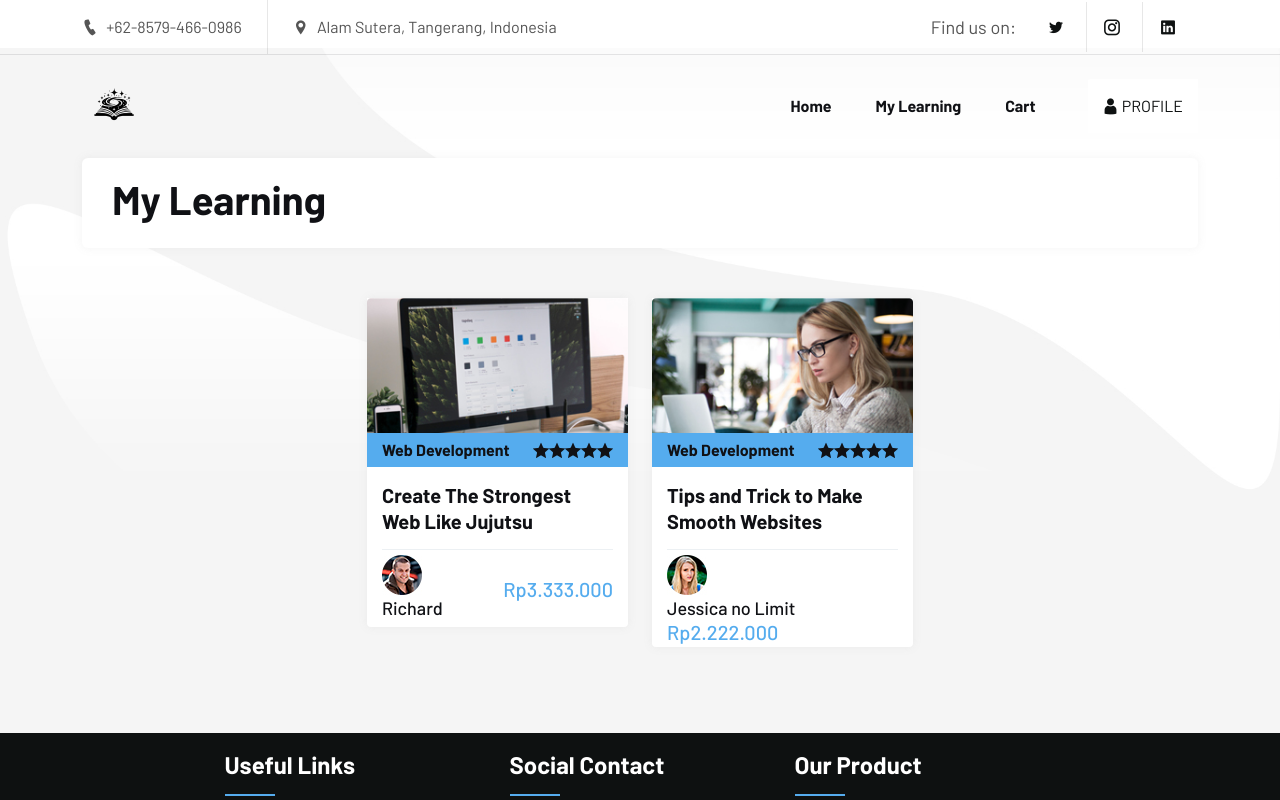
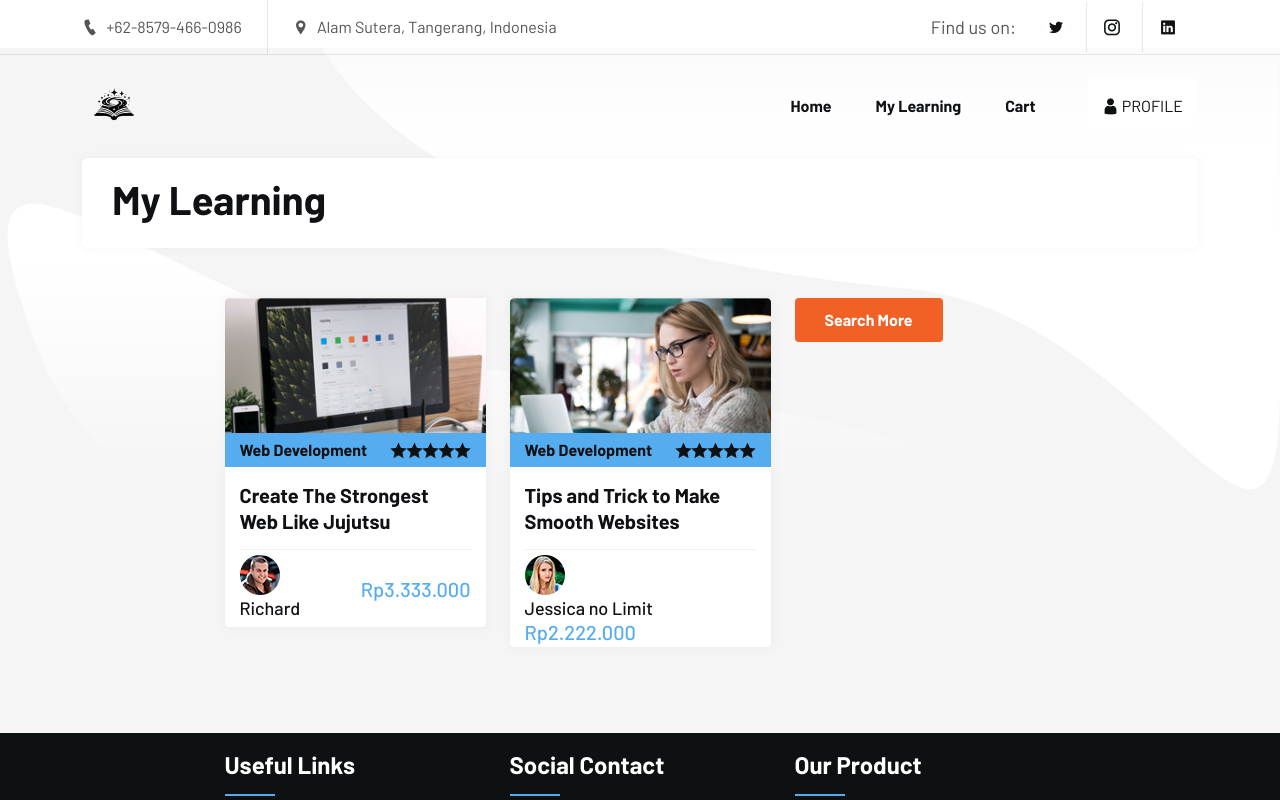
Before and after one commit to LeonardiDaVinci/unicourse, a React (Create React App) app in the folder frontend/: page /mylearning in a window 1280 px wide. Shown: the top 800 px of the page. Built offline with nearby package versions, Linux system fonts and the light colour scheme.

Commit message:
add button

```diff
--- a/frontend/src/component/learning.jsx
+++ b/frontend/src/component/learning.jsx
@@ -88,6 +88,9 @@ const Learning = () => {
                                 </div>
                             ) })
                         }
+                        <div className="course-enroll">
+                            <Link to="/homelog" className="lab-btn"><span>Search More</span></Link>
+                        </div>
                     </div>
                 </div>
             </div>
```
